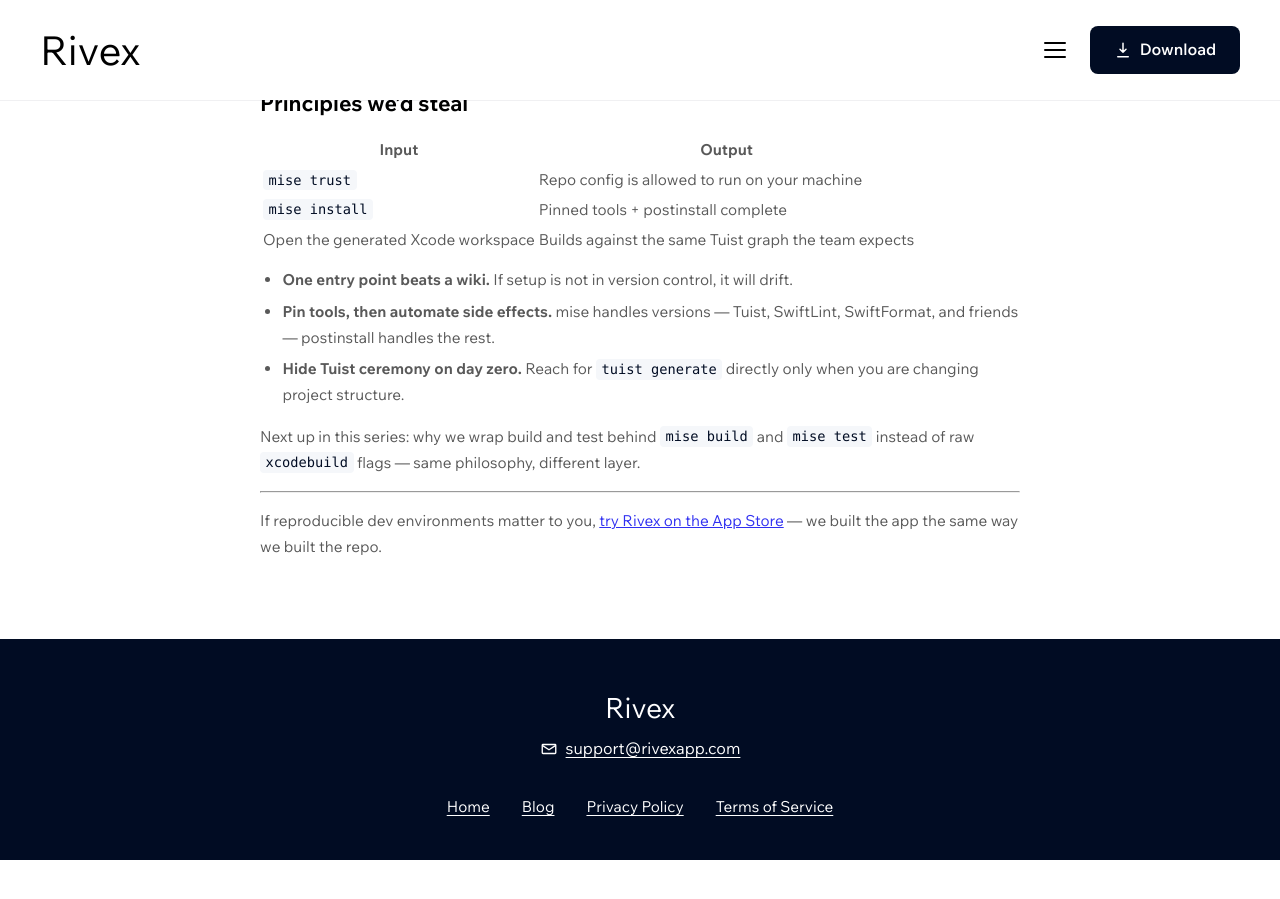
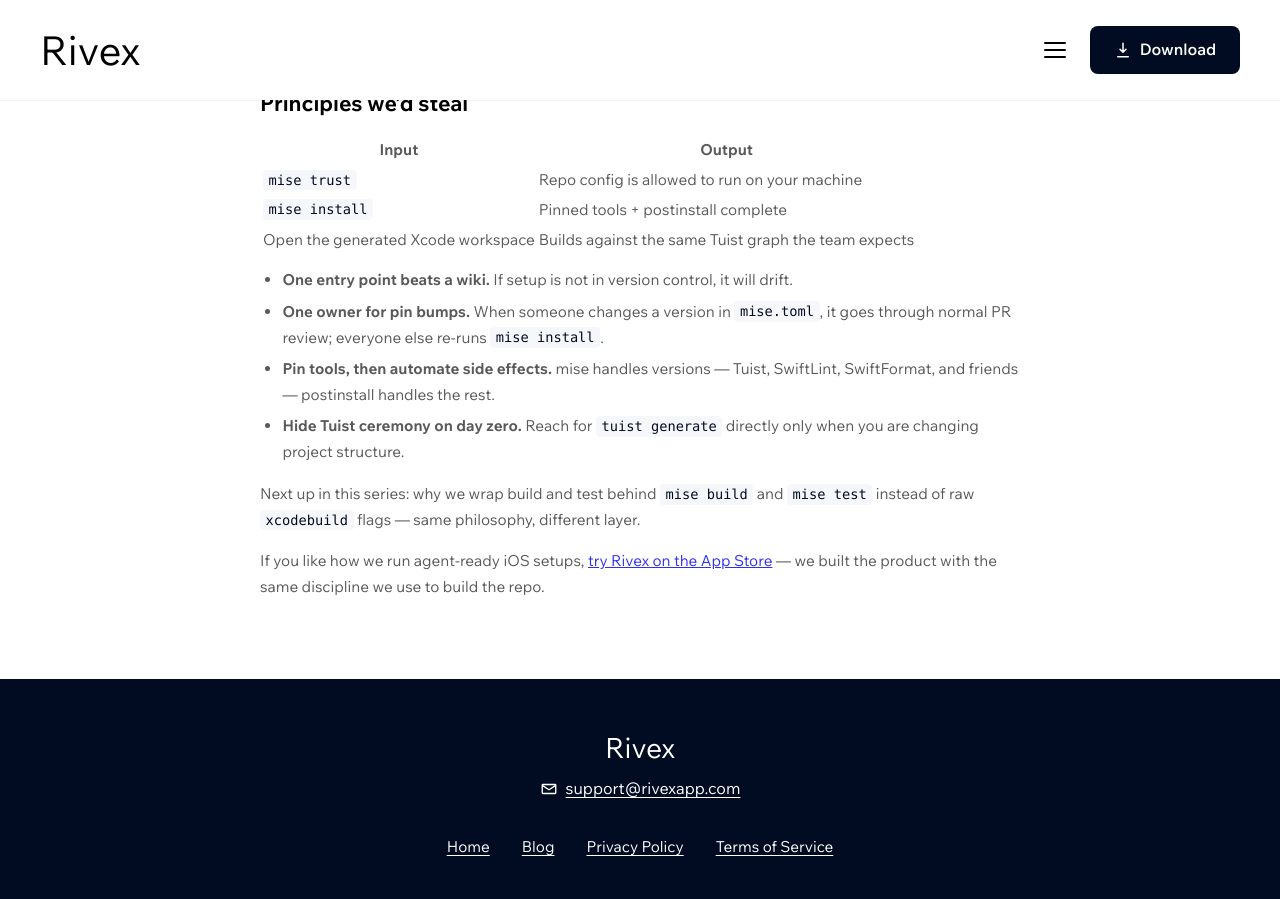
Before and after one commit to chefaio-ios/chefaio-landing-website, a Jekyll site: the page built from _posts/2026-09-16-how-we-onboard-rivex-with-one-mise-install.md, in a window 1280 px wide and 900 px high, scrolled down 3313 px. Built offline with Jekyll 4.4.1, drawn with Linux system fonts in a browser that asks for light colours; some web fonts are replaced; before the commit the page ends 4173 px from its top, so only the background shows below that.

Commit message:
Must-fix: earned App Store CTA as final post paragraph (#16)
Remove hr separator that buried the CTA below series tease.
Rewrite closing line per style guide. Add pin-bump ownership note.

Co-authored-by: Cursor Agent <cursoragent@cursor.com>
Co-authored-by: Cal-gen? <superx3man-agent@users.noreply.github.com>

```diff
--- a/_posts/2026-09-16-how-we-onboard-rivex-with-one-mise-install.md
+++ b/_posts/2026-09-16-how-we-onboard-rivex-with-one-mise-install.md
@@ -131,11 +131,10 @@ A few things production (and impatient teammates) taught us that the design alon
 | Open the generated Xcode workspace | Builds against the same Tuist graph the team expects |
 
 - **One entry point beats a wiki.** If setup is not in version control, it will drift.
+- **One owner for pin bumps.** When someone changes a version in `mise.toml`, it goes through normal PR review; everyone else re-runs `mise install`.
 - **Pin tools, then automate side effects.** mise handles versions — Tuist, SwiftLint, SwiftFormat, and friends — postinstall handles the rest.
 - **Hide Tuist ceremony on day zero.** Reach for `tuist generate` directly only when you are changing project structure.
 
 Next up in this series: why we wrap build and test behind `mise build` and `mise test` instead of raw `xcodebuild` flags — same philosophy, different layer.
 
----
-
-If reproducible dev environments matter to you, [try Rivex on the App Store](https://apps.apple.com/app/rivex/id6752362984) — we built the app the same way we built the repo.
+If you like how we run agent-ready iOS setups, [try Rivex on the App Store](https://apps.apple.com/app/rivex/id6752362984) — we built the product with the same discipline we use to build the repo.
```
